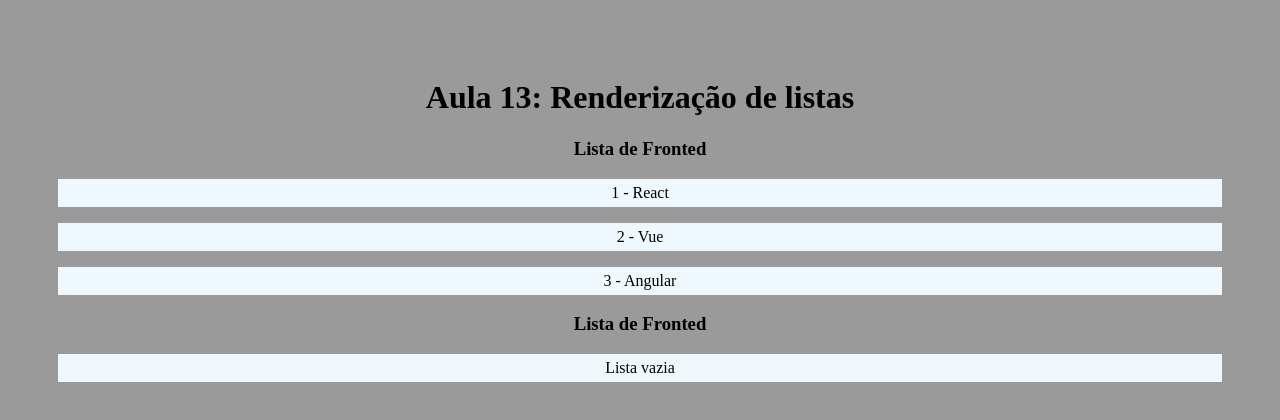
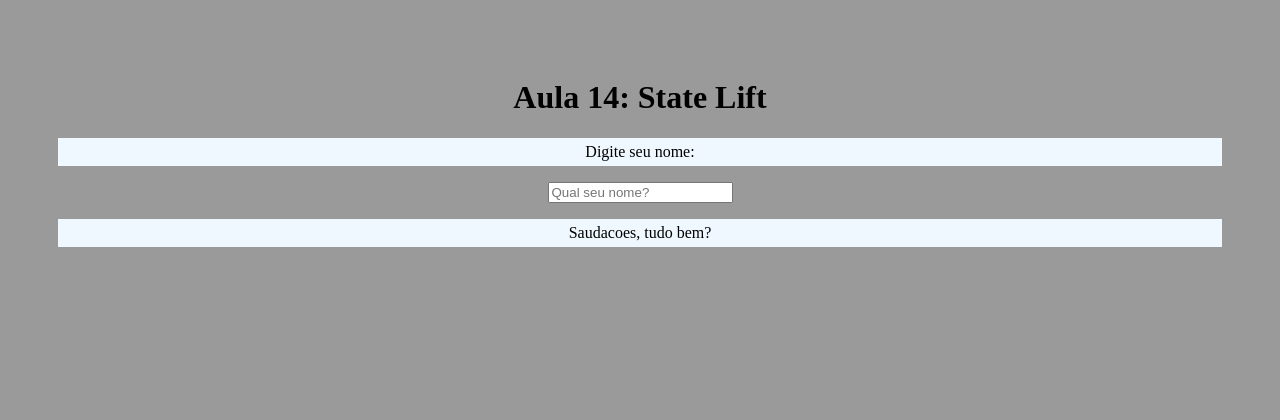
Before and after one commit to LuizMosciaro/curso-react, a React (Create React App) app: page / in a window 1280 px wide. Shown: the top 420 px of the page. Built offline with nearby package versions, Linux system fonts and the light colour scheme.

Commit message:
State Lift

```diff
--- a/src/App.js
+++ b/src/App.js
@@ -1,18 +1,18 @@
 import './App.css';
 import './index.css';
-import OutraLista from './components/OutraLista';
+import {useState} from 'react'
+import SeuNome from './components/SeuNome';
+import Saudacao from './components/Saudacao';
 
 function App() {
-
-  const meusItens = ['React','Vue','Angular']
-
+  const [nome,setNome] = useState()
   return (
     document.title = 'React App',
 
     <div className="App">
-      <h1>Aula 13: Renderização de listas</h1>
-      <OutraLista itens={meusItens}/>
-      <OutraLista itens={[]}/>
+      <h1>Aula 14: State Lift</h1>
+      <SeuNome setNome={setNome}/>
+      <Saudacao nome={nome}/>
     </div>
   );
 }
--- /dev/null
+++ b/src/components/Saudacao.js
@@ -0,0 +1,14 @@
+function Saudacao({nome}){
+    function gerarSaudacao(algumNome){
+        if (algumNome){
+        return `Saudacoes ${algumNome}, tudo bem?`}
+        else {
+            return 'Saudacoes, tudo bem?'
+        }
+    }
+    return(
+        <><p>{gerarSaudacao(nome)}</p></>
+    )
+}
+
+export default Saudacao
--- /dev/null
+++ b/src/components/SeuNome.js
@@ -0,0 +1,11 @@
+function SeuNome({setNome}){
+    return(
+        <div>
+            <p>Digite seu nome:</p>
+            <input type='text' placeholder='Qual seu nome?'
+            onChange={(e)=>setNome(e.target.value)}></input>
+        </div>
+    )
+}
+
+export default SeuNome
```
